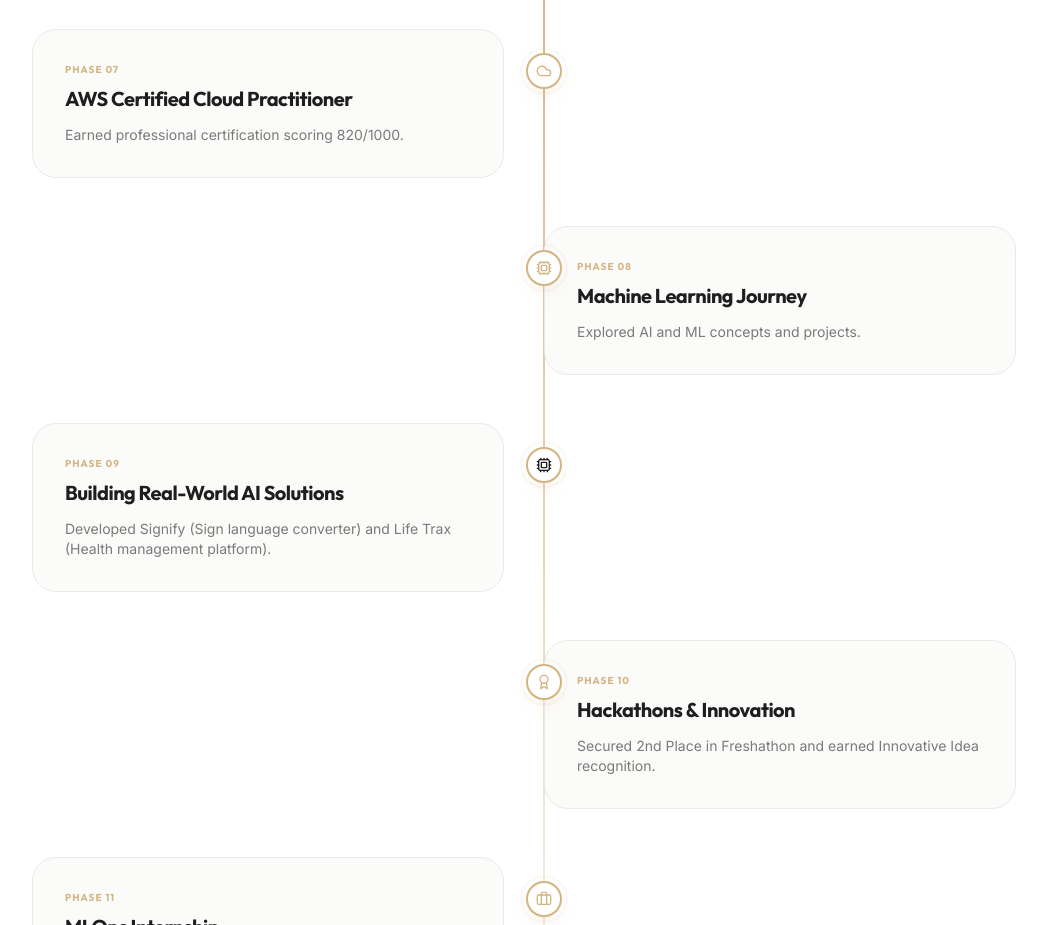
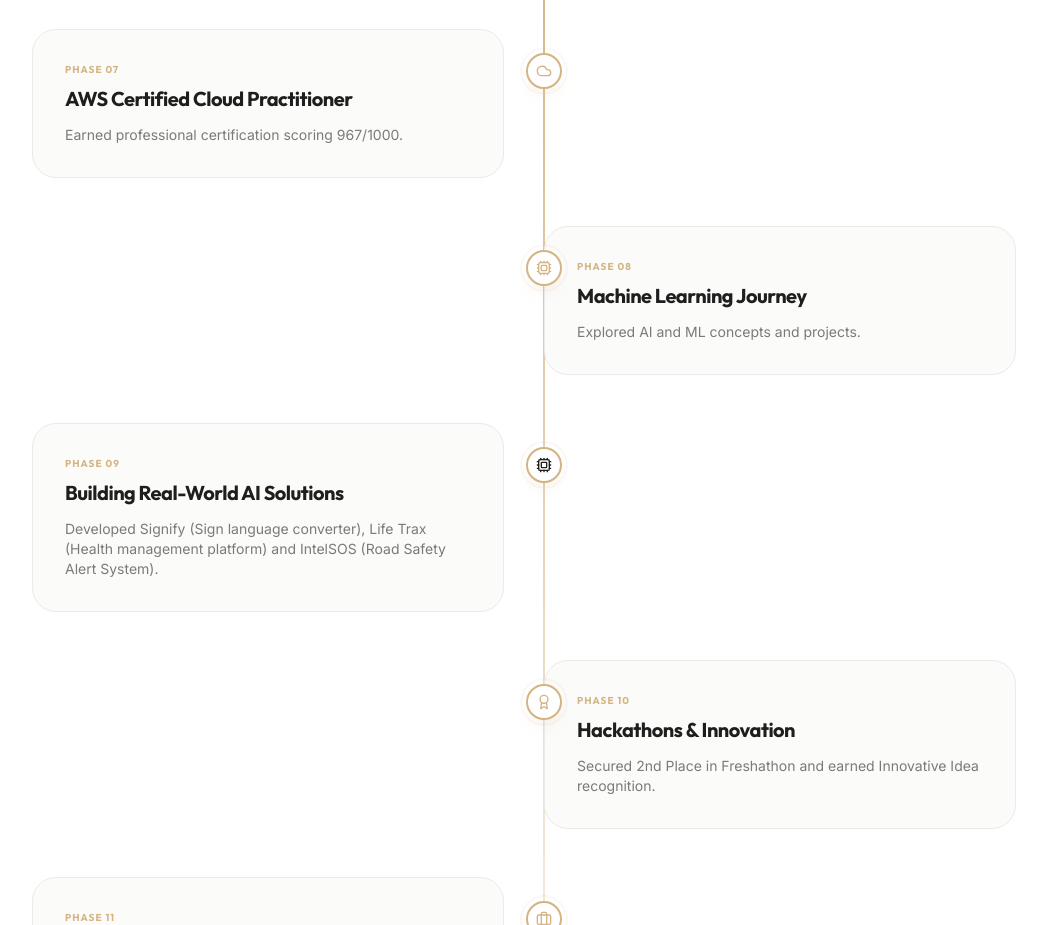
Before and after one commit to deepikadevaraj421/deeps-portfolio, a React (Vite) app: page / in a window 1280 px wide. Shown: the part 6320-7245 px from the top of the page, without its empty margins (96-1143 px from the left). Built offline with nearby package versions, Linux system fonts and the light colour scheme.

Commit message:
Add IntelSOS to Phase 09

```diff
--- a/src/components/EngineeringEvolution.tsx
+++ b/src/components/EngineeringEvolution.tsx
@@ -49,7 +49,7 @@
     {
       phase: 'Phase 07',
       title: 'AWS Certified Cloud Practitioner',
-      desc: 'Earned professional certification scoring 820/1000.',
+      desc: 'Earned professional certification scoring 967/1000.',
       icon: <Cloud className="w-4 h-4 text-gold" />
     },
     {
@@ -61,7 +61,7 @@
     {
       phase: 'Phase 09',
       title: 'Building Real-World AI Solutions',
-      desc: 'Developed Signify (Sign language converter) and Life Trax (Health management platform).',
+      desc: 'Developed Signify (Sign language converter), Life Trax (Health management platform) and IntelSOS (Road Safety Alert System).',
       icon: <Cpu className="w-4 h-4 text-charcoal" />
     },
     {
```
